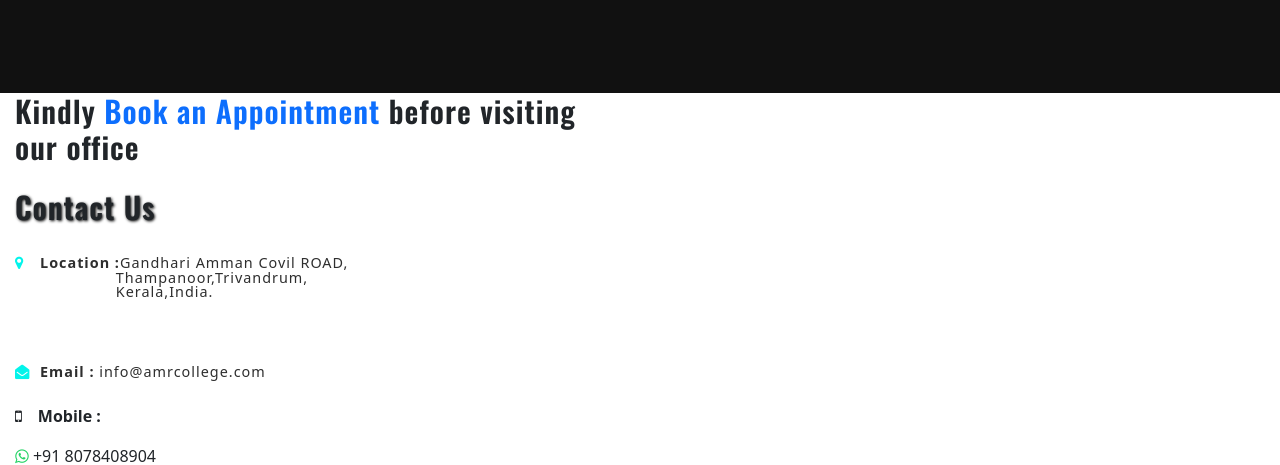
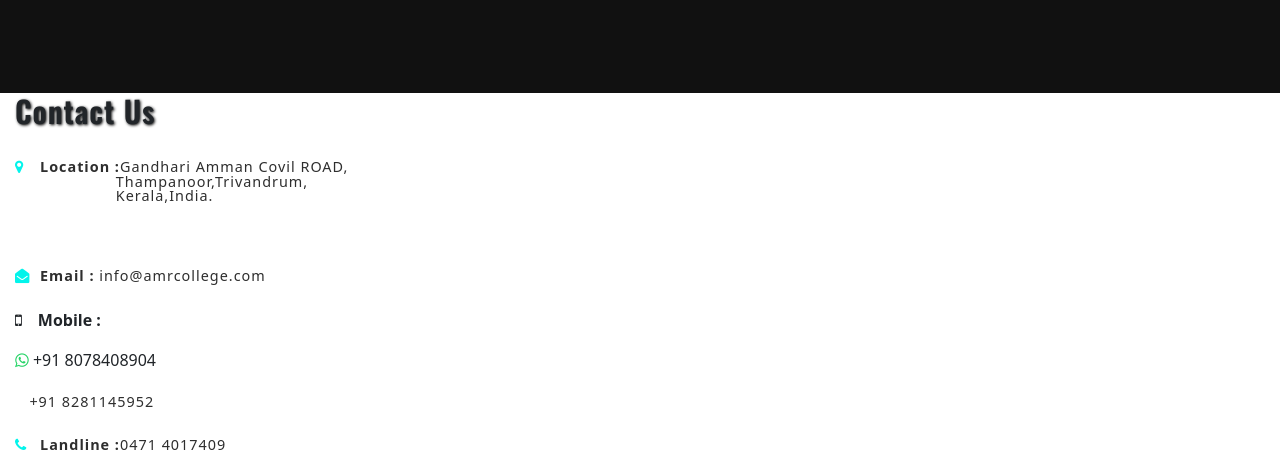
Before and after one commit to Ashwinv007/AMR-DEMO, a plain HTML site: page index.html in a window 1280 px wide. Shown: the part 5262-5727 px from the top of the page. Drawn offline with nearby package versions, Linux system fonts and the light colour scheme; some icons are missing; files whose address does not match are found by name.

Commit message:
Update index.html

```diff
--- a/index.html
+++ b/index.html
@@ -593,7 +593,7 @@
 
 				<div class="contact-info" id="contactus">
 					<!-- <h1>Opening a folder from HTML code</h1> -->
-                    <h2 class="contact-title mb-sm-4 mb-2" >Kindly<a href="Appoint.html"> Book an Appointment</a> before visiting our office</h2>
+<!--                     <h2 class="contact-title mb-sm-4 mb-2" >Kindly<a href="Appoint.html"> Book an Appointment</a> before visiting our office</h2> -->
                     <h4 class="contact-title mb-sm-4 mb-2" style="text-shadow: 1px 1px 3px #000000;">Contact Us</h4>
 					<div class="contact-style-w3ls">
 						<p><span class="fa fa-map-marker"></span><strong>Location :</strong>Gandhari Amman Covil ROAD,</p> <p style="margin-left:7em; margin-top:-2em">Thampanoor,Trivandrum,</p> <p style="margin-left:7em;margin-top:-2em"> Kerala,India.</p>
```
